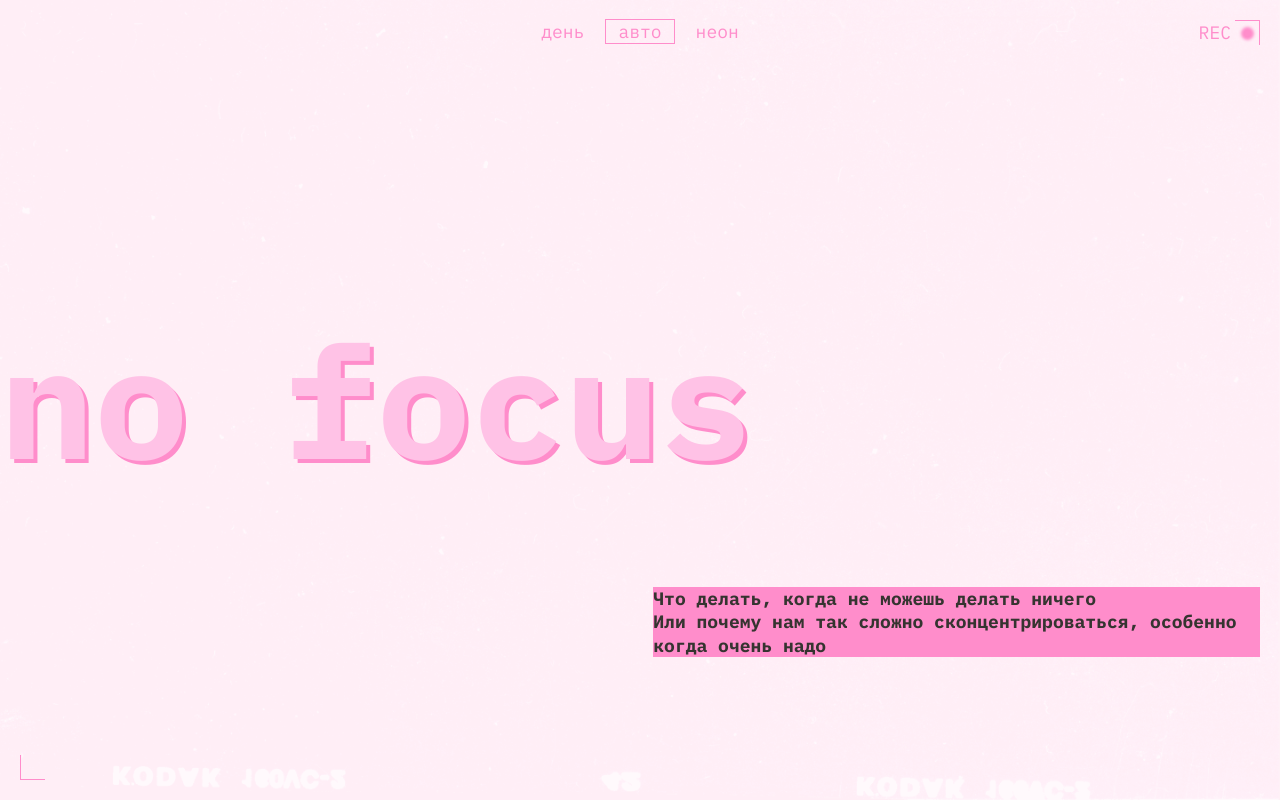
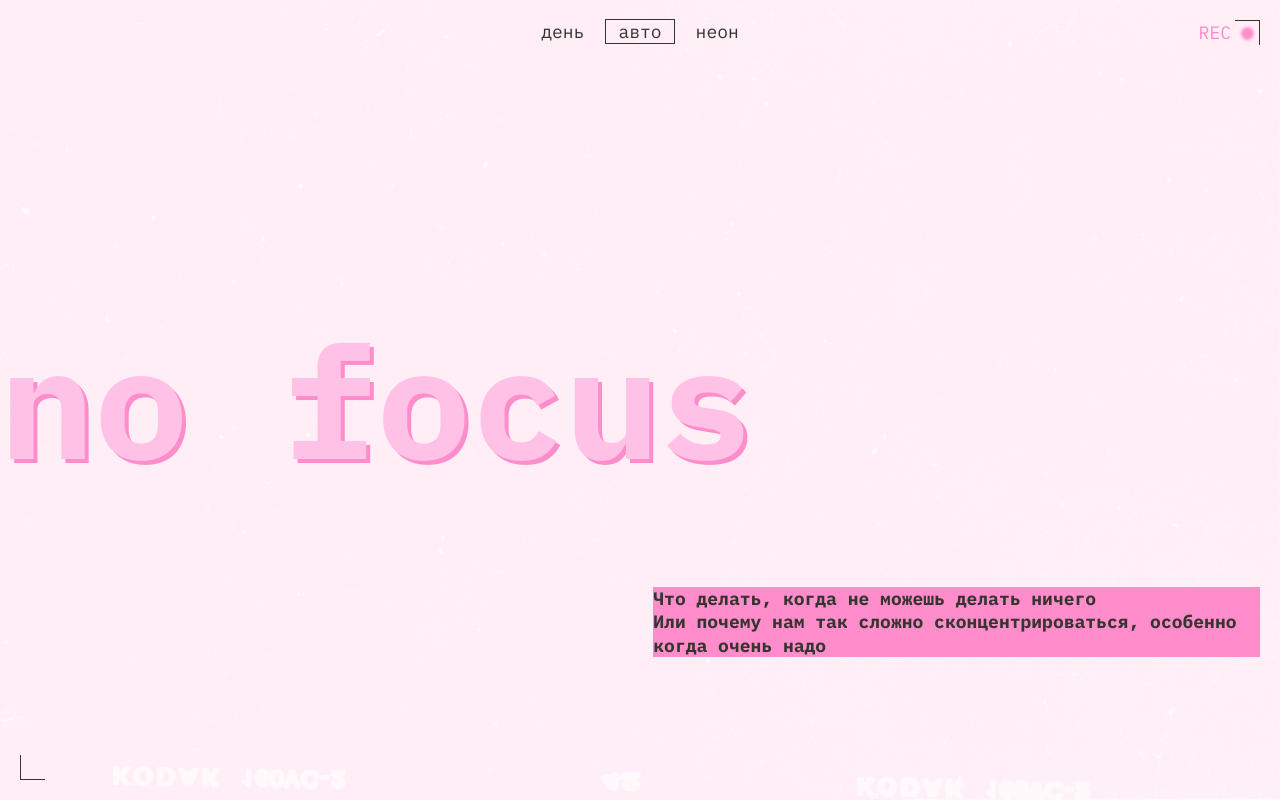
Before and after one commit to K0tmatr0skin/slozhno-sosredotochitsya, a plain HTML site: page index.html in a window 1280 px wide. Shown: the top 800 px of the page. Drawn offline with Linux system fonts and the light colour scheme.

Commit message:
Feature: fixes

```diff
--- a/styles/dark.css
+++ b/styles/dark.css
@@ -3,6 +3,7 @@
 
   --main-title-color: #DB00FF;
   --accent-color: #FF0070;
+  --accent-color-secondary: #FF0070;
   --text-color: #F1B2CE;
 
   --button-hover: rgba(255, 0, 112, 0.40);
--- a/styles/light.css
+++ b/styles/light.css
@@ -3,6 +3,7 @@
 
   --main-title-color: #FFC2E6;
   --accent-color: #FF8DCB;
+  --accent-color-secondary: #353430;
   --text-color: #353430;
 
   --button-hover: rgba(50, 49, 45, 0.40);
@@ -27,6 +28,7 @@
     --background-color: #FFF1F7;
     --main-title-color: #FFC2E6;
     --accent-color: #FF8DCB;
+    --accent-color-secondary: #353430;
     --text-color: #353430;
 
     --button-hover: rgba(50, 49, 45, 0.40);
--- a/styles/style.css
+++ b/styles/style.css
@@ -35,15 +35,15 @@
 .decorated-zone::before {
   inset-block-end: var(--indent-horizontal, 10px);
   inset-inline-start: var(--indent-horizontal, 10px);
-  border-block-end: 1px solid var(--accent-color);
-  border-inline-start: 1px solid var(--accent-color);
+  border-block-end: 1px solid var(--accent-color-secondary);
+  border-inline-start: 1px solid var(--accent-color-secondary);
 }
 
 .decorated-zone::after {
   inset-block-start: var(--indent-horizontal, 10px);
   inset-inline-end: var(--indent-horizontal, 10px);
-  border-block-start: 1px solid var(--accent-color);
-  border-inline-end: 1px solid var(--accent-color);
+  border-block-start: 1px solid var(--accent-color-secondary);
+  border-inline-end: 1px solid var(--accent-color-secondary);
 }
 
 .header-decor {
@@ -81,7 +81,7 @@
 }
 
 .header__theme-menu-item {
-  color: var(--accent-color);
+  color: var(--accent-color-secondary);
   font: inherit;
 }
 
@@ -103,7 +103,7 @@
 
 .header__theme-menu-button_active {
   pointer-events: none;
-  outline: 1px solid var(--accent-color);
+  outline: 1px solid var(--accent-color-secondary);
 }
 
 .header__title {
--- a/styles/variables.css
+++ b/styles/variables.css
@@ -1,6 +1,7 @@
 :root {
   --background-color: #000028;
   --accent-color: #FF0070;
+  --accent-color-secondary: #FF0070;
   --text-color: #F1B2CE;
 
   --main-font-family: 'IBM Plex mono', monospace;
```
